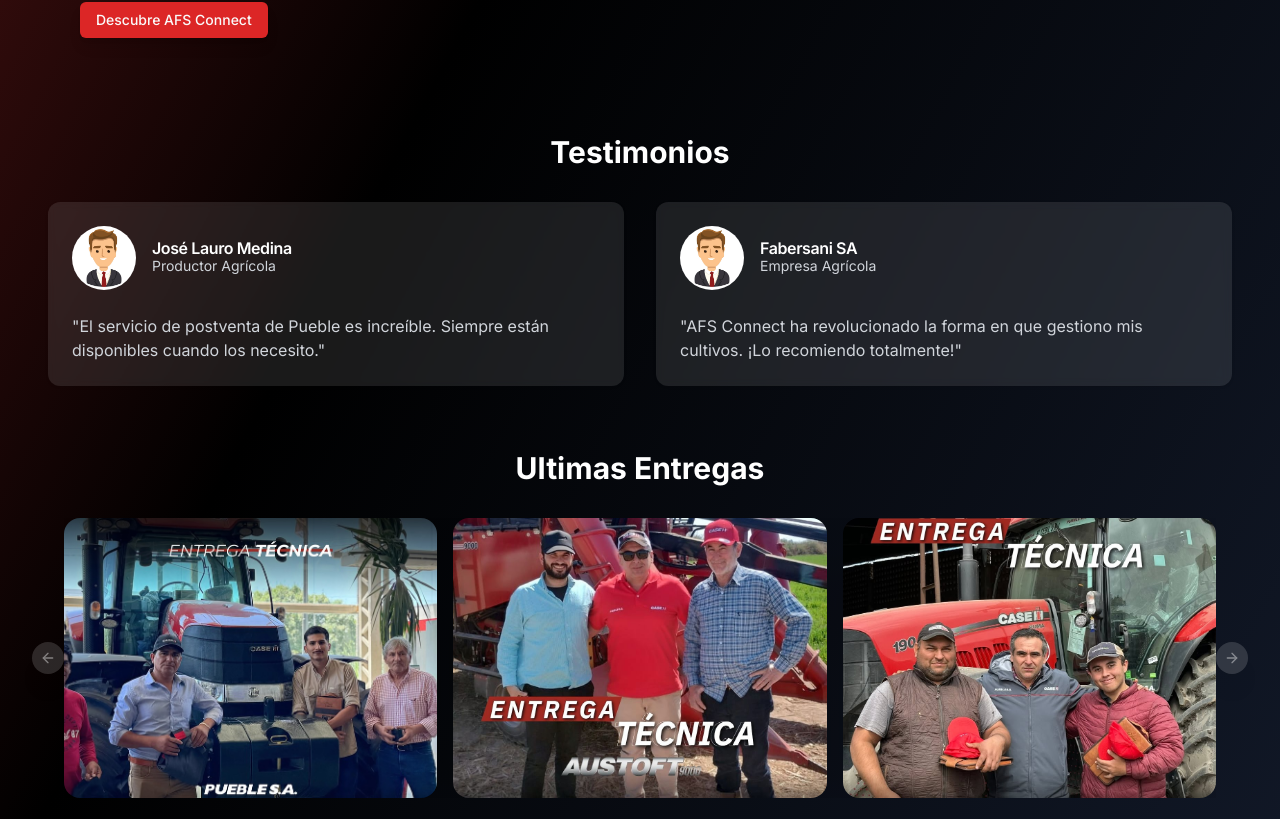
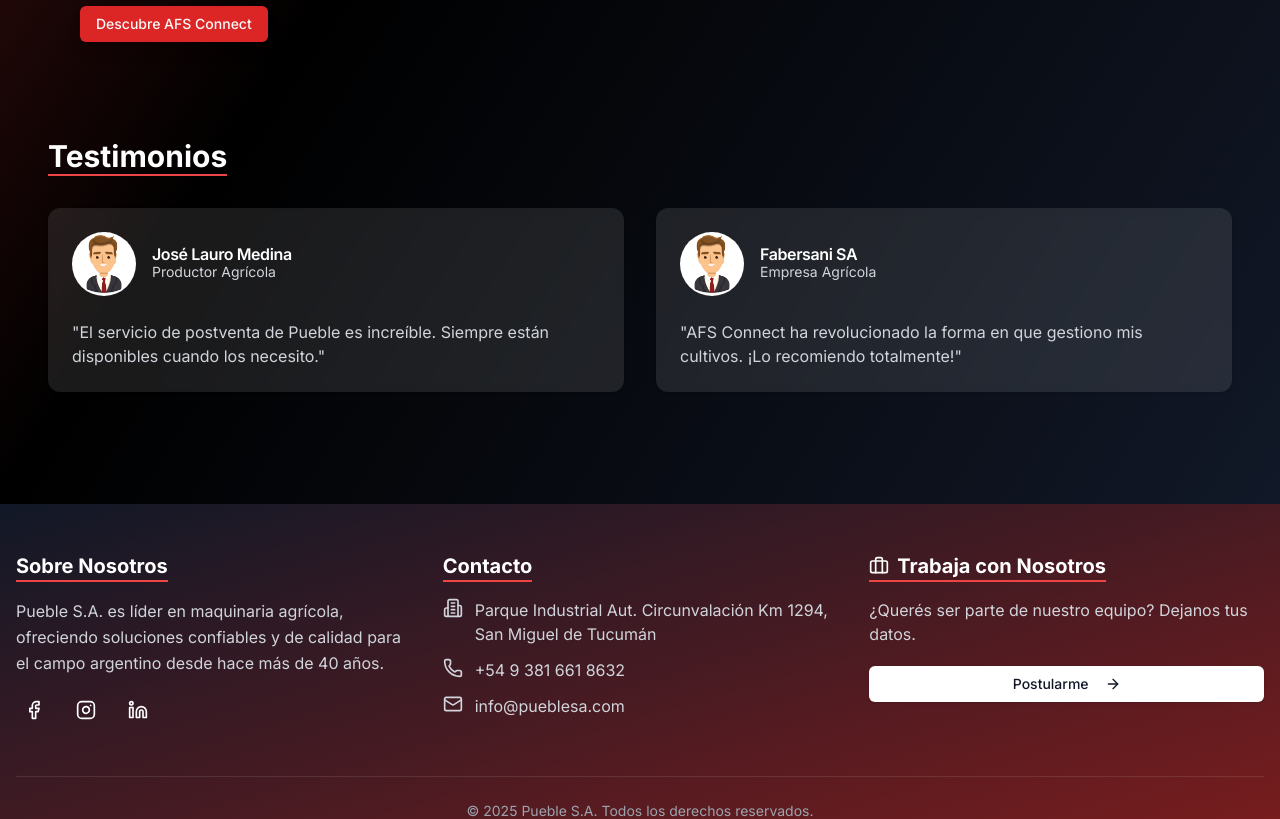
Before and after one commit to Pietro923/Landing-Page-Pueble, a Next.js app: page /servicios in a window 1280 px wide. Shown: the part 1568-2387 px from the top of the page. Built offline with nearby package versions, Linux system fonts and the light colour scheme.

Commit message:
Novedades agregadas y mejor titulo

```diff
--- a/src/app/contacto/page.tsx
+++ b/src/app/contacto/page.tsx
@@ -147,7 +147,7 @@
           transition={{ duration: 0.6 }}
           className="text-center mb-16"
         >
-          <h2 className="text-4xl font-bold mb-4 text-white">Contáctanos</h2>
+          <h2 className="text-4xl font-bold mb-4 text-white border-b-2 border-red-500 w-fit mx-auto">Contáctanos</h2>
           <p className="text-xl text-gray-300 max-w-3xl mx-auto">
             Estamos aquí para responder tus consultas y brindarte la mejor atención
           </p>
--- a/src/app/empresa/page.tsx
+++ b/src/app/empresa/page.tsx
@@ -61,7 +61,7 @@
           transition={{ duration: 0.6 }}
           className="text-center mb-16"
         >
-          <h2 className="text-4xl font-bold mb-4 text-white">Nuestras Instalaciones</h2>
+          <h2 className="text-4xl font-bold mb-4 text-white border-b-2 border-red-500 w-fit mx-auto">Nuestras Instalaciones</h2>
           <p className="text-xl text-gray-300 max-w-3xl mx-auto">
             Infraestructura de primer nivel para garantizar la mejor calidad en
             productos y servicios para el sector agrícola
@@ -161,7 +161,7 @@
           viewport={{ once: true }}
           className="mb-16"
         >
-          <h3 className="text-3xl font-bold text-white text-center mb-8">Nuestros Equipos</h3>
+          <h3 className="text-3xl font-bold text-white text-center mb-8 border-b-2 border-red-500 w-fit mx-auto">Nuestros Equipos</h3>
           <div className="grid grid-cols-1 md:grid-cols-3 gap-8">
             {teams.map((team, index) => (
               <Card key={index} className="bg-white/10 backdrop-blur-sm border-0 hover:bg-white/15 transition-colors duration-300 text-white">
@@ -192,7 +192,7 @@
         viewport={{ once: true }}
         className="mb-16"
       >
-        <h3 className="text-3xl font-bold text-white text-center mb-8">Visita Guiada</h3>
+        <h3 className="text-3xl font-bold text-white text-center mb-8 border-b-2 border-red-500 w-fit mx-auto">Visita Guiada</h3>
         <div className="relative aspect-video rounded-lg overflow-hidden">
           <video
             src="/videos/visita.mp4"
--- a/src/app/page.tsx
+++ b/src/app/page.tsx
@@ -2,13 +2,14 @@
 import Marcas from '@/components/home/Marcas'
 import Nosotros from '@/components/home/Nosotros'
 import Contacto from '@/components/home/Contacto'
-
+import Novedades from '@/components/home/Novedades'
 export default function Home() {
   return (
     <main className="overflow-hidden bg-gradient-to-br from-red-900 via-black to-gray-900  z-0">
       <Hero />
       <Marcas />
       <Nosotros />
+      <Novedades />
       <Contacto />
     </main>
   )
--- a/src/app/servicios/page.tsx
+++ b/src/app/servicios/page.tsx
@@ -83,7 +83,7 @@
           transition={{ duration: 0.6 }}
           className="text-center mb-16"
         >
-          <h2 className="text-4xl font-bold mb-4 text-white">Nuestros Servicios</h2>
+          <h2 className="text-4xl font-bold mb-4 text-white border-b-2 border-red-500 inline-block">Nuestros Servicios</h2>
           <p className="text-xl text-gray-300 max-w-3xl mx-auto">
             Asistencia especializada y permanente las 24 horas, los 365 días del año. Vehículos equipados para soluciones a campo y un taller totalmente preparado para garantizar la calidad en cada trabajo.
           </p>
@@ -150,7 +150,7 @@
 
           {/* Main content */}
           <div className="relative p-8">
-            <h3 className="text-4xl font-bold text-white text-center mb-8">
+            <h3 className="text-4xl font-bold text-white text-center mb-8 border-b-2 border-red-500 inline-block">
                 AFS Connect
             </h3>
 
@@ -242,7 +242,7 @@
           viewport={{ once: true }}
           className="mb-16"
         >
-          <h3 className="text-3xl font-bold text-white text-center mb-8">Testimonios</h3>
+          <h3 className="text-3xl font-bold text-white text-center mb-8 border-b-2 border-red-500 inline-block">Testimonios</h3>
           <div className="grid grid-cols-1 md:grid-cols-2 gap-8">
             {testimonials.map((testimonial, index) => (
               <Card
@@ -274,37 +274,6 @@
             ))}
           </div>
         </motion.div>
-        {/* Ultimas Entregas */}
-          <h3 className="text-3xl font-bold text-white text-center mb-8">Ultimas Entregas</h3>
-          {/* Carrusel de imágenes entregas - Ajustar tamaño de imágenes */}
-          <motion.div
-            initial={{ opacity: 0 }}
-            animate={{ opacity: 1 }}
-            transition={{ duration: 0.8, delay: 0.6 }}
-            className="relative w-full max-w-7xl mx-auto px-4 mb-12"
-          >
-            <Carousel className="w-full">
-              <CarouselContent className="-ml-4">
-                {imagesentregas.map((image, index) => (
-                  <CarouselItem key={index} className="pl-4 basis-full md:basis-1/2 lg:basis-1/3">
-                    <motion.div
-                      whileHover={{ scale: 1.02 }}
-                      className="relative overflow-hidden rounded-2xl shadow-2xl aspect-[4/3]"
-                    >
-                      <img
-                        src={image}
-                        alt={`Imagen ${index + 1}`}
-                        className="w-full h-full object-cover transform hover:scale-110 transition-transform duration-700"
-                      />
-                      <div className="absolute inset-0 bg-gradient-to-t from-black/50 to-transparent opacity-0 hover:opacity-100 transition-opacity duration-300" />
-                    </motion.div>
-                  </CarouselItem>
-                ))}
-              </CarouselContent>
-              <CarouselPrevious className="absolute -left-4 lg:-left-8 top-1/2 -translate-y-1/2 bg-white/30 hover:bg-white/50 text-white border-none shadow-xl hover:shadow-2xl transition-all duration-300" />
-              <CarouselNext className="absolute -right-4 lg:-right-8 top-1/2 -translate-y-1/2 bg-white/30 hover:bg-white/50 text-white border-none shadow-xl hover:shadow-2xl transition-all duration-300" />
-            </Carousel>
-          </motion.div>
       </div>
     </section>
   );
--- a/src/components/home/Contacto.tsx
+++ b/src/components/home/Contacto.tsx
@@ -83,7 +83,7 @@
           viewport={{ once: true }}
           className="text-center mb-16"
         >
-          <h2 className="text-4xl lg:text-5xl font-bold mb-4 text-white">
+          <h2 className="text-4xl lg:text-5xl font-bold mb-4 text-white border-b-2 border-red-500 inline-block">
             Contáctanos
           </h2>
           <p className="text-xl text-gray-200">
--- a/src/components/home/Marcas.tsx
+++ b/src/components/home/Marcas.tsx
@@ -29,7 +29,7 @@
           initial={{ opacity: 0, y: -20 }}
           whileInView={{ opacity: 1, y: 0 }}
           transition={{ duration: 0.8 }}
-          className="text-4xl lg:text-5xl font-bold mb-4 text-white"
+          className="text-4xl lg:text-5xl font-bold mb-4 text-white border-b-2 border-red-500 inline-block"
         >
           Maquinaria Agrícola
         </motion.h2>
--- a/src/components/home/Nosotros.tsx
+++ b/src/components/home/Nosotros.tsx
@@ -20,7 +20,7 @@
             className="flex-shrink-0 w-full lg:w-1/2"
           >
             <img
-              src="https://placehold.co/600x400"
+              src="imagenes/empresa/Equipo Pueble SA.jpeg"
               alt="Sobre Nosotros"
               className="rounded-xl shadow-2xl object-cover w-full h-auto"
             />
@@ -35,7 +35,7 @@
             className="text-center lg:text-left lg:w-1/2"
           >
             <h2 className="text-4xl lg:text-5xl font-bold mb-6 text-white">
-              Sobre <span className="text-red-400">nosotros</span>
+              Sobre <span className="text-red-400 border-b-2 border-red-500 inline-block">nosotros</span>
             </h2>
             <p className="text-xl text-gray-200 mb-8">
               Somos concesionario oficial de las marcas <strong>CASE IH</strong> y <strong>JCB</strong>. Comercializamos toda la línea de sus productos y diversas marcas de maquinarias agrícolas usadas. Contamos con una sólida estructura en administración, venta de repuestos y servicio de posventa, manteniendo nuestro compromiso con la <strong>Responsabilidad Social Empresaria</strong>.
--- /dev/null
+++ b/src/components/home/Novedades.tsx
@@ -0,0 +1,35 @@
+"use client"
+import React, { useEffect } from 'react';
+
+const Novedades: React.FC = () => {
+  useEffect(() => {
+    // Create and load Elfsight script
+    const script = document.createElement('script');
+    script.src = "https://static.elfsight.com/platform/platform.js";
+    script.async = true;
+    document.body.appendChild(script);
+
+    return () => {
+      // Cleanup: remove script when component unmounts
+      document.body.removeChild(script);
+    };
+  }, []);
+
+  return (
+    <section className="py-12 px-4">
+      <div className="container mx-auto">
+        <h2 className="text-3xl font-bold mb-8 border-b-2 border-red-500 pb-2 inline-block text-white">
+          NOVEDADES
+        </h2>
+
+        {/* Elfsight Instagram Widget */}
+        <div
+          className="elfsight-app-d0552590-a7a9-4c42-a54c-97741aef4604"
+          data-elfsight-app-lazy
+        ></div>
+      </div>
+    </section>
+  );
+};
+
+export default Novedades;
--- a/src/components/layout/Footer.tsx
+++ b/src/components/layout/Footer.tsx
@@ -27,7 +27,7 @@
         <div className="py-12 grid grid-cols-1 md:grid-cols-2 lg:grid-cols-3 gap-8">
           {/* About */}
           <div className="space-y-4">
-            <h3 className="text-xl font-bold">Sobre Nosotros</h3>
+            <h3 className="text-xl font-bold w-fit border-b-2 border-red-500">Sobre Nosotros</h3>
             <p className="text-gray-300 leading-relaxed">
               Pueble S.A. es líder en maquinaria agrícola, ofreciendo soluciones
               confiables y de calidad para el campo argentino desde hace más de 40 años.
@@ -52,7 +52,7 @@
 
           {/* Contact */}
           <div className="space-y-4">
-            <h3 className="text-xl font-bold">Contacto</h3>
+            <h3 className="text-xl font-bold w-fit border-b-2 border-red-500">Contacto</h3>
             <ul className="space-y-3">
               <li className="flex gap-3 text-gray-300">
                 <Building2 className="w-5 h-5 flex-shrink-0" />
@@ -71,7 +71,7 @@
 
           {/* Trabaja con nosotros */}
           <div className="space-y-4">
-            <div className="flex items-center gap-2">
+            <div className="flex items-center gap-2 w-fit border-b-2 border-red-500">
               <Briefcase className="w-5 h-5" />
               <h3 className="text-xl font-bold">Trabaja con Nosotros</h3>
             </div>
```
Also changed, not shown: src/app/nosotros/page.tsx (+7 -3 lines).
